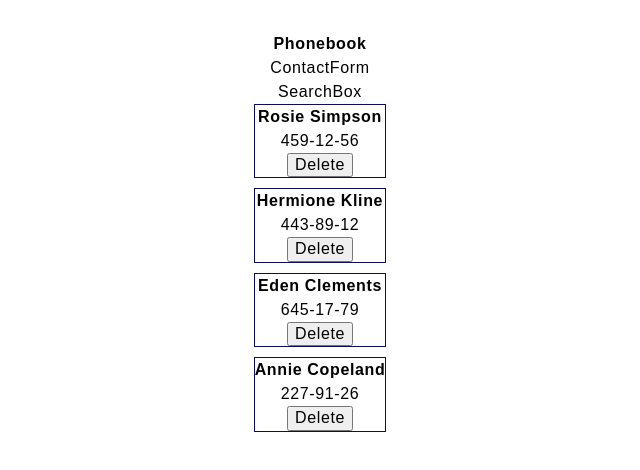
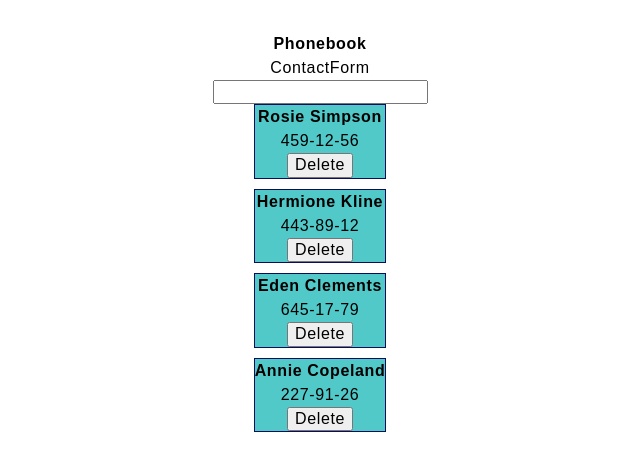
Before and after one commit to MyroslavaRogoza/goit-react-hw-03, a React (Vite) app: page / in a window 1280 px wide. Shown: the top 470 px of the page, without its empty margins (320-960 px from the left). Built offline with nearby package versions, Linux system fonts and the light colour scheme.

Commit message:
SearchBar

```diff
--- a/src/components/App.jsx
+++ b/src/components/App.jsx
@@ -4,19 +4,26 @@ import ContactForm from "./ContactForm/ContactForm";
 import SearchBox from "./SearchBox/SearchBox";
 import ContactList from "./ContactList/ContactList";
 const contacts = [
-  {id: 'id-1', name: 'Rosie Simpson', number: '459-12-56'},
-  {id: 'id-2', name: 'Hermione Kline', number: '443-89-12'},
-  {id: 'id-3', name: 'Eden Clements', number: '645-17-79'},
-  {id: 'id-4', name: 'Annie Copeland', number: '227-91-26'},
-]
+  { id: "id-1", name: "Rosie Simpson", number: "459-12-56" },
+  { id: "id-2", name: "Hermione Kline", number: "443-89-12" },
+  { id: "id-3", name: "Eden Clements", number: "645-17-79" },
+  { id: "id-4", name: "Annie Copeland", number: "227-91-26" },
+];
 
 function App() {
+  const [filter, setFilter] = useState("");
+  const filteredContacts = contacts.filter((contact) => {
+    return (
+      contact.name.toLowerCase().includes(filter.toLowerCase()) ||
+      contact.number.toLowerCase().includes(filter.toLowerCase())
+    );
+  });
   return (
     <div>
       <h1>Phonebook</h1>
       <ContactForm />
-      <SearchBox />
-      <ContactList contacts={contacts} />
+      <SearchBox filter={filter} onFilter={setFilter} />
+      <ContactList contacts={filteredContacts} />
     </div>
   );
 }
--- a/src/components/Contact/Contact.module.css
+++ b/src/components/Contact/Contact.module.css
@@ -1,3 +1,4 @@
-.contactItem{
-    border: 1px solid rgb(10, 13, 91)
+.contactItem {
+  border: 1px solid rgb(10, 13, 91);
+  background-color: rgb(81, 201, 201);
 }
--- a/src/components/SearchBox/SearchBox.jsx
+++ b/src/components/SearchBox/SearchBox.jsx
@@ -1,9 +1,17 @@
-import React from 'react'
+import React from "react";
 
-const SearchBox = () => {
+const SearchBox = ({ filter, onFilter }) => {
   return (
-    <div>SearchBox</div>
-  )
-}
+    <div>
+      <input
+        type="text"
+        value={filter}
+        onChange={(evt) => {
+          return onFilter(evt.target.value);
+        }}
+      />
+    </div>
+  );
+};
 
-export default SearchBox
+export default SearchBox;
```
